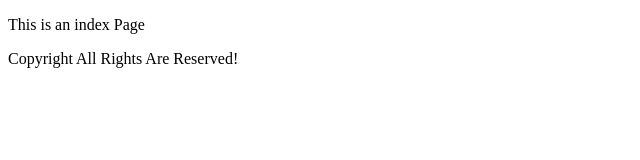
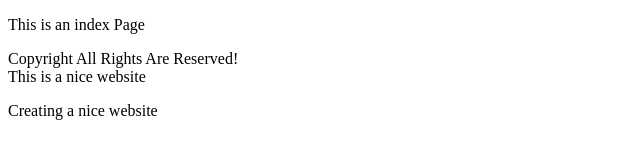
Before and after one commit to adityahandge4-bit/git-understanding, a plain HTML site: page index.html in a window 1280 px wide. Shown: the whole page, without its empty margins (0-640 px from the left). Drawn offline with Linux system fonts and the light colour scheme.

Commit message:
Newly changed the templates

```diff
--- a/index.html
+++ b/index.html
@@ -12,7 +12,12 @@
     <footer>
         Copyright All Rights Are Reserved!
     </footer>
-
+    <div>
+        This is a nice website
+    </div>
+    <p>
+        Creating a nice website
+    </p>
 
 </body>
 </html>
```
Also changed, not shown: base.html (+3 -0 lines).
